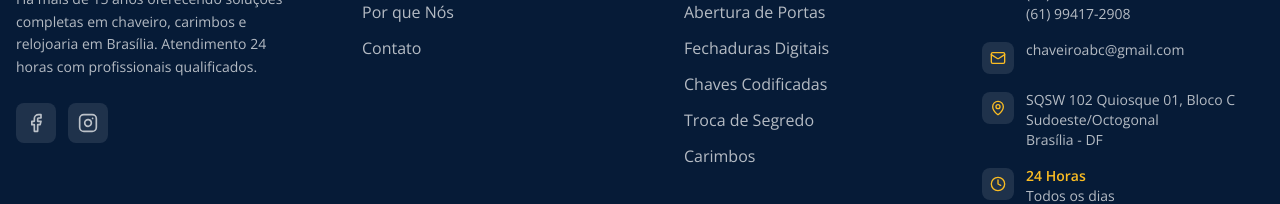
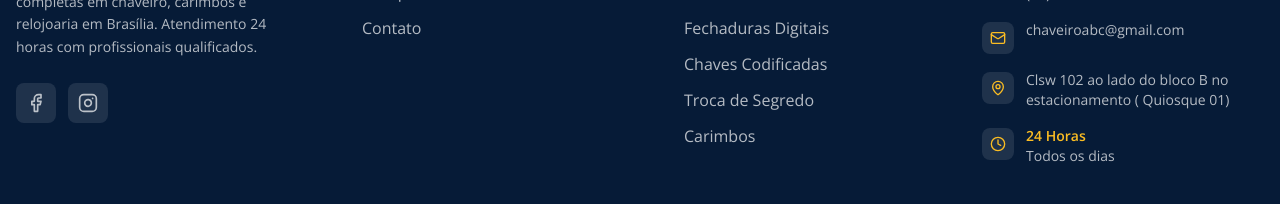
Before and after one commit to Ricardo-Lima-tecnologia/chaveiro-abc-brasilia, a React (Vite) app: page / in a window 1280 px wide. Shown: the part 5865-6069 px from the top of the page. Built offline with nearby package versions, Linux system fonts and the light colour scheme.

Commit message:
Atualizar endereço para Clsw 102

```diff
--- a/src/react-app/components/ContactSection.tsx
+++ b/src/react-app/components/ContactSection.tsx
@@ -16,9 +16,7 @@ const contactInfo = [
     icon: MapPin,
     title: 'Endereço',
     lines: [
-      'SQSW 102 Quiosque 01, Bloco C',
-      'Sudoeste/Octogonal',
-      'Brasília - DF, 70670-510',
+      'Clsw 102 ao lado do bloco B no estacionamento ( Quiosque 01)',
     ],
   },
   {
--- a/src/react-app/components/Footer.tsx
+++ b/src/react-app/components/Footer.tsx
@@ -134,9 +134,7 @@ export default function Footer() {
                   <MapPin className="w-4 h-4 text-secondary" />
                 </div>
                 <p className="text-white/70 text-sm">
-                  SQSW 102 Quiosque 01, Bloco C<br />
-                  Sudoeste/Octogonal<br />
-                  Brasília - DF
+                  Clsw 102 ao lado do bloco B no estacionamento ( Quiosque 01)
                 </p>
               </li>
               <li className="flex items-start gap-3">
```
